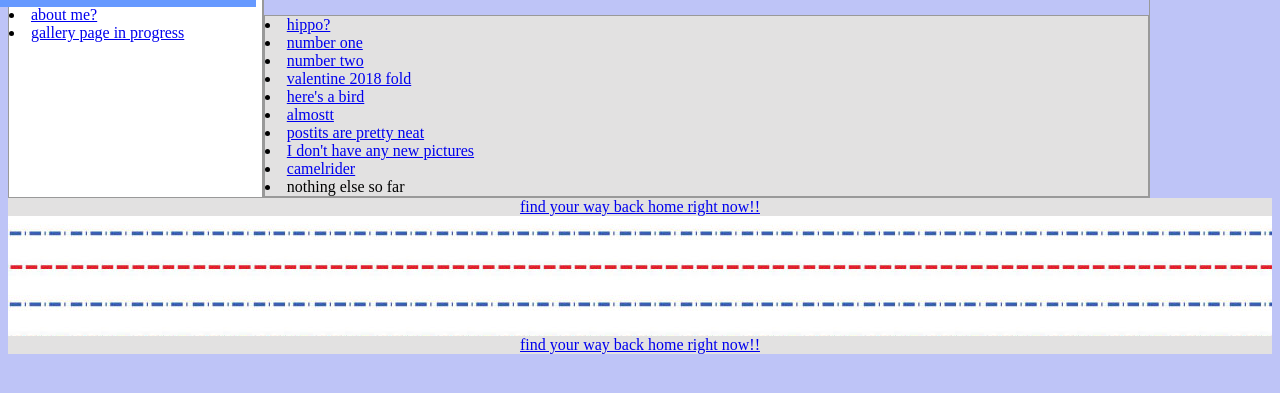
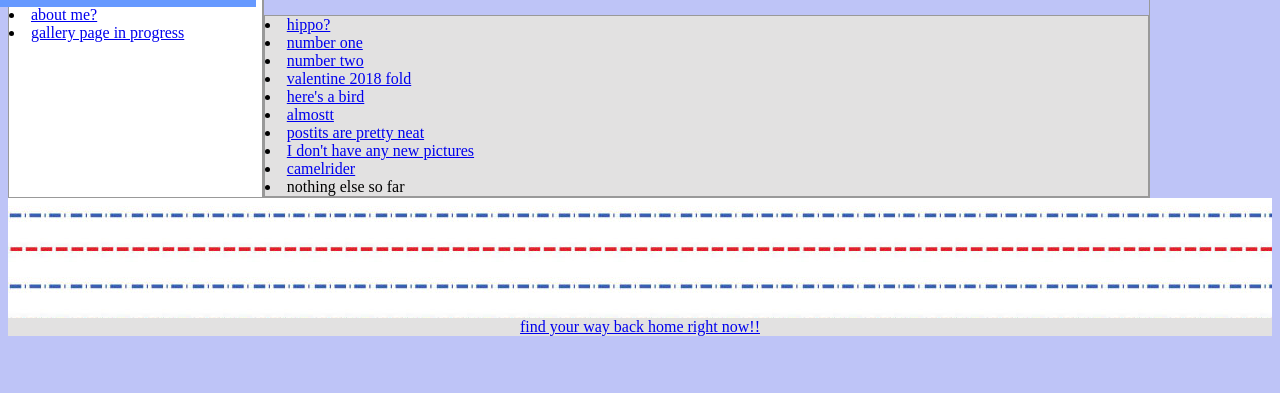
Before and after one commit to Oysterclam/origami, a plain HTML site: page index.html in a window 1280 px wide. Shown: the part 153-546 px from the top of the page. Drawn offline with Linux system fonts and the light colour scheme; files that its build step writes are made by us from their sources; files whose address does not match are found by name.

Commit message:
Update index.html

```diff
--- a/index.html
+++ b/index.html
@@ -43,17 +43,11 @@
 		</div>
 
 
-		<div class="footer">
-				<a href= "https://oysterclam.github.io" >find your way back home right now!!</a>
-
-		</div>
-
-
 		<div class="separation">
 
 		</div>
 		<div class="footer">
-				<a href= "https://oysterclam.github.io/" >find your way back home right now!!</a>
+				<a href= "https://oysterclam.github.io/origami" >find your way back home right now!!</a>
 
 		</div>
 
```
